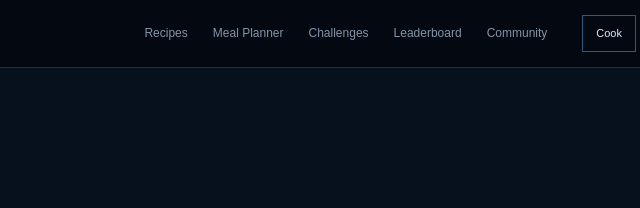
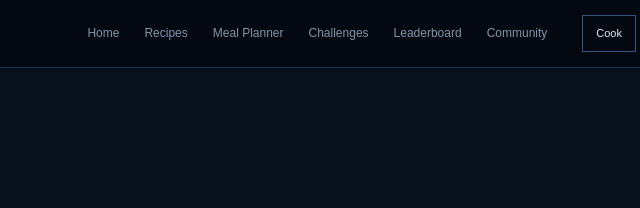
Before and after one commit to seshydragon/Community-Cooks, a plain HTML site: page history.html in a window 1280 px wide. Shown: the top 208 px of the page, 570-1210 px from the left. Drawn offline with Linux system fonts and the light colour scheme.

Commit message:
Normalize site navigation with Home link

```diff
--- a/history.html
+++ b/history.html
@@ -1 +1 @@
-<!doctype html><html lang="en"><head><meta charset="utf-8"><meta name="viewport" content="width=device-width,initial-scale=1"><title>Community Cooks | Cooking History</title><link rel="stylesheet" href="styles.css"></head><body><header class="site-header"><div class="header-inner"><a class="wordmark" href="index.html"><span class="dragon-mark"></span><span>Community Cooks</span></a><nav class="main-nav"><a href="discover.html">Recipes</a><a href="meal-planner.html">Meal Planner</a><a href="challenges.html">Challenges</a><a href="leaderboard.html">Leaderboard</a><a href="community.html">Community</a></nav><a class="header-action" href="discover.html">Cook</a></div></header><main class="page-shell"><section class="page-heading"><p class="eyebrow">Your progress</p><h1>Cooking<br><em>history.</em></h1><p>Every finished Cook Mode session is recorded on this device.</p></section><div class="history-list" id="historyList"></div></main><script src="app.js"></script></body></html>
+<!doctype html><html lang="en"><head><meta charset="utf-8"><meta name="viewport" content="width=device-width,initial-scale=1"><title>Community Cooks | Cooking History</title><link rel="stylesheet" href="styles.css"></head><body><header class="site-header"><div class="header-inner"><a class="wordmark" href="index.html"><span class="dragon-mark"></span><span>Community Cooks</span></a><nav class="main-nav"><a href="index.html">Home</a><a href="discover.html">Recipes</a><a href="meal-planner.html">Meal Planner</a><a href="challenges.html">Challenges</a><a href="leaderboard.html">Leaderboard</a><a href="community.html">Community</a></nav><a class="header-action" href="discover.html">Cook</a></div></header><main class="page-shell"><section class="page-heading"><p class="eyebrow">Your progress</p><h1>Cooking<br><em>history.</em></h1><p>Every finished Cook Mode session is recorded on this device.</p></section><div class="history-list" id="historyList"></div></main><script src="app.js"></script></body></html>
```
